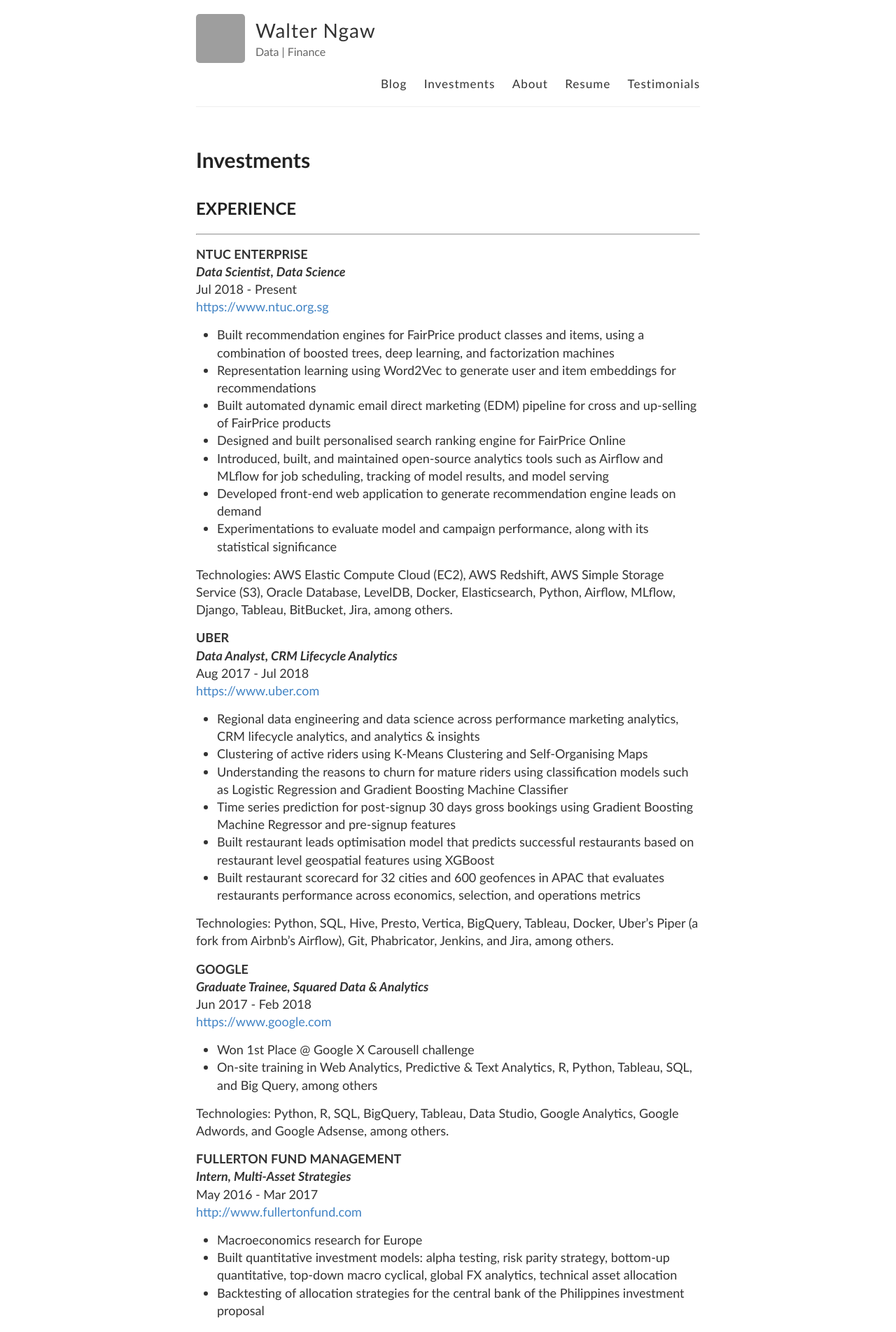
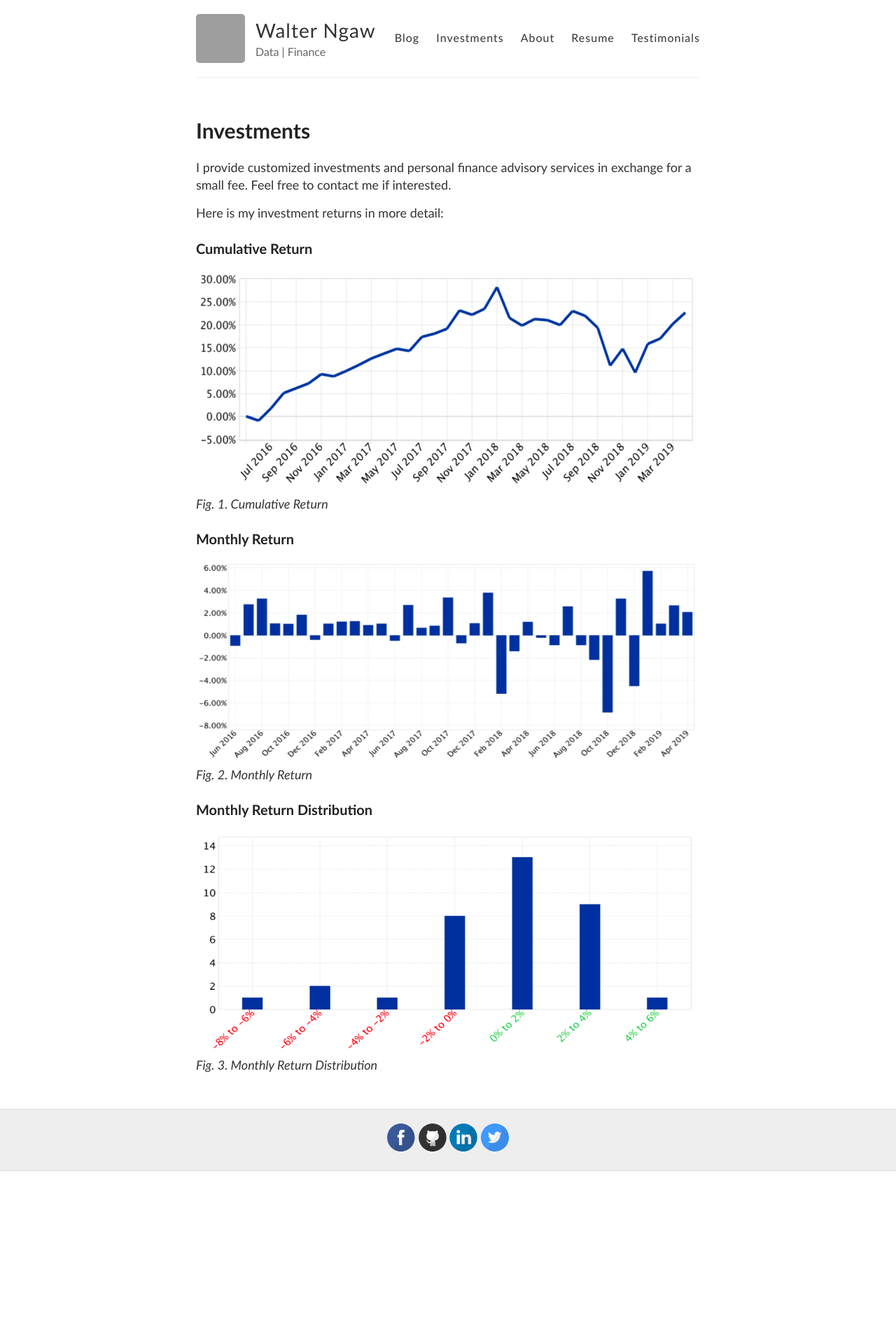
Before and after one commit to wngaw/wngaw.github.io, a Jekyll site: the page built from investments.md, in a window 1280 px wide. Shown: the top 1904 px of the page at 70% size. Built offline with Jekyll 4.4.1, drawn with Linux system fonts in a browser that asks for light colours; after the commit the page ends 1674 px from its top, so only the background shows below that; some of the changed text lies outside the part shown; grey boxes are pictures that could not be loaded.

Commit message:
investment charts

```diff
--- a/investments.md
+++ b/investments.md
@@ -4,95 +4,27 @@
 permalink: /investments/
 ---
 
-## EXPERIENCE
----
-**NTUC ENTERPRISE**
-_**Data Scientist, Data Science**_
-Jul 2018 - Present
-[https://www.ntuc.org.sg](https://www.ntuc.org.sg)
-- Built recommendation engines for FairPrice product classes and items, using a combination of boosted trees, deep learning, and factorization machines
-- Representation learning using Word2Vec to generate user and item embeddings for recommendations
-- Built automated dynamic email direct marketing (EDM) pipeline for cross and up-selling of FairPrice products
-- Designed and built personalised search ranking engine for FairPrice Online
-- Introduced, built, and maintained open-source analytics tools such as Airflow and MLflow for job scheduling, tracking of model results, and model serving
-- Developed front-end web application to generate recommendation engine leads on demand
-- Experimentations to evaluate model and campaign performance, along with its statistical significance
+I provide customized investments and personal finance advisory services in exchange for a small fee. Feel free to contact me if interested.
 
-Technologies: AWS Elastic Compute Cloud (EC2), AWS Redshift, AWS Simple Storage Service (S3), Oracle Database, LevelDB, Docker, Elasticsearch, Python, Airflow, MLflow, Django, Tableau, BitBucket, Jira, among others.
+Here is my investment returns in more detail:
 
-**UBER**
-_**Data Analyst, CRM Lifecycle Analytics**_
-Aug 2017 - Jul 2018
-[https://www.uber.com](https://www.uber.com)
-- Regional data engineering and data science across performance marketing analytics, CRM lifecycle analytics, and analytics & insights
-- Clustering of active riders using K-Means Clustering and Self-Organising Maps
-- Understanding the reasons to churn for mature riders using classification models such as Logistic Regression and Gradient Boosting Machine Classifier
-- Time series prediction for post-signup 30 days gross bookings using Gradient Boosting Machine Regressor and pre-signup features
-- Built restaurant leads optimisation model that predicts successful restaurants based on restaurant level geospatial features using XGBoost
-- Built restaurant scorecard for 32 cities and 600 geofences in APAC that evaluates restaurants performance across economics, selection, and operations metrics
+### Cumulative Return
 
-Technologies: Python, SQL, Hive, Presto, Vertica, BigQuery, Tableau, Docker, Uber's Piper (a fork from Airbnb's Airflow), Git, Phabricator, Jenkins, and Jira, among others.
+![cumulative_return]({{ '/images/investments_cumulative_return.png' | relative_url }})
+<br />
+*Fig. 1. Cumulative Return*
+<br />
 
-**GOOGLE**
-_**Graduate Trainee, Squared Data & Analytics**_
-Jun 2017 - Feb 2018
-[https://www.google.com](https://www.google.com)
-- Won 1st Place @ Google X Carousell challenge
-- On-site training in Web Analytics, Predictive & Text Analytics, R, Python, Tableau, SQL, and Big Query, among others
+### Monthly Return
 
-Technologies: Python, R, SQL, BigQuery, Tableau, Data Studio, Google Analytics, Google Adwords, and Google Adsense, among others.
+![monthly_return]({{ '/images/investments_monthly_return.png' | relative_url }})
+<br />
+*Fig. 2. Monthly Return*
+<br />
 
-**FULLERTON FUND MANAGEMENT**
-_**Intern, Multi-Asset Strategies**_
-May 2016 - Mar 2017
-[http://www.fullertonfund.com](http://www.fullertonfund.com)
-- Macroeconomics research for Europe
-- Built quantitative investment models: alpha testing, risk parity strategy, bottom-up quantitative, top-down macro cyclical, global FX analytics, technical asset allocation
-- Backtesting of allocation strategies for the central bank of the Philippines investment proposal
+### Monthly Return Distribution
 
-Technologies: R, VBA, Microsoft Excel, Bloomberg Terminal, and FactSet.
-
-**DYMON ASIA CAPITAL**
-_**Intern, Macroeconomics Research and Strategy**_
-Jan 2016 - Mar 2016
-[https://www.dymonasia.com/](https://www.dymonasia.com/)
-- Macroeconomics research across G10 countries, covering commodities, politics, central banks, and Asia bond flows
-- Built algorithmic trading models based on candlesticks reversal technical indicators across G10 currencies, equity indices, and commodities indices
-
-Technologies: VBA, Microsoft Excel, and Bloomberg Terminal.
-
-**CITIBANK**
-_**Intern, Global Markets**_
-Jan 2015 - Dec 2015
-[https://www.citigroup.com](https://www.citigroup.com)
-- Analysed investment earnings and collaterals of major hedge funds across Asia
-- Earnings reports automation for FX Prime Brokerage through the use of VBA
-- Wrote daily market commentary covering macro economics
-
-Technologies: VBA, Microsoft Excel, and Bloomberg Terminal.
-
-## EDUCATION
----
-**NANYANG TECHNOLOGICAL UNIVERSITY**
-Bachelor of Business (Honours): Major in Banking & Finance
-
-**ESSEC BUSINESS SCHOOL**
-Overseas Exchange Program
-
-**CFA INSTITUTE**
-Chartered Financial Analyst Program
-
-## HONOURS & AWARDS
----
-- Google - Won 1st Place @ Google X Carousell Challenge (2017)
-- Esplanade Theatre - Invitation to present hackathon insights to the upper management (2017)
-- Wealth Management Alliance - Letter of Recommendation (2016)
-- Citibank Global Markets - Most Enthusiastic Intern Award (2015)
-- Nanyang Technological University - Nanyang Award for Teamwork (2015)
-- Nanyang Technological University - Ng Bok Eng Scholarship (2014)
-- Serangoon Junior College - Top Overall Student Award (2010)
-- Serangoon Junior College - Top Science Student Award (2010)
-- Serangoon Junior College - Academic Distinction Award (2010)
-- Serangoon Junior College - Character Development Award (2010)
-- Serangoon Junior College - Top Chemistry Student Award (2009, 2010)
-- Science Arts Company Private Limited - Letter of Commendation (2009)
+![monthly_return_distribution]({{ '/images/investments_monthly_return_distribution.png' | relative_url }})
+<br />
+*Fig. 3. Monthly Return Distribution*
+<br />
--- a/style.scss
+++ b/style.scss
@@ -217,7 +217,7 @@
   float: right;
   margin-top: 23px; // @TODO: Vertically middle align
   font-family: $calibri;
-  font-size: 17px;
+  font-size: 16px;
 
   @include mobile {
     float: none;
```
Also changed, not shown: images/investments_cumulative_return.png (added), images/investments_monthly_return.png (added), images/investments_monthly_return_distribution.png (added).
